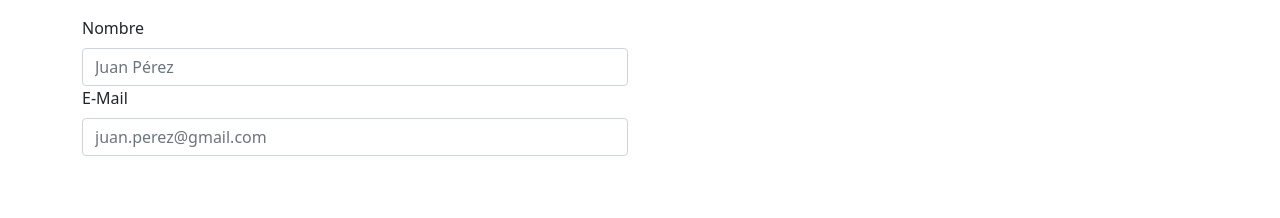
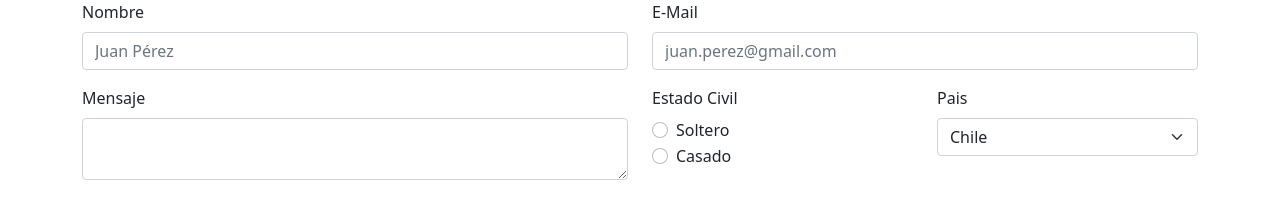
Before and after one commit to MARSFOREVER472/Practica, a plain HTML site: page grid/formularios/formulario_grid.html in a window 1280 px wide. Drawn offline with Linux system fonts and the light colour scheme.

Commit message:
Arreglando detalles al formulario!!!!

```diff
--- a/grid/formularios/formulario_grid.html
+++ b/grid/formularios/formulario_grid.html
@@ -11,18 +11,69 @@
 <body>
 
     <div class="container">
-        <div class="row mt-3">
-            <div class="col">
+        <div class="row">
+            <div class="col mb-3">
                 <form action="">
                     <div class="row">
-                        <div class="col-6">
+                        <div class="col-6 mb-3">
 
                             <label for="name" class="form-label">Nombre</label>
                             <input type="text" class="form-control" placeholder="Juan Pérez" id="name">
 
+                        </div>
+
+                        <div class="col-6 mb-3">
+
                             <label for="mail" class="form-label">E-Mail</label>
                             <input type="email" class="form-control" placeholder="juan.perez@gmail.com" id="mail">
 
+                        </div>
+                    </div>
+
+                    <div class="row">
+                        <div class="col-6">
+
+                            <label for="message" class="form-label">Mensaje</label>
+                            <textarea name="message" id="message" class="form-control"></textarea>
+
+                        </div>
+
+                        <div class="col-6">
+                            <div class="row">
+                                <div class="col-6">
+
+                                    <label class="form-label">Estado Civil</label>
+
+                                    <div class="form-check">
+
+                                        <input type="radio" class="form-check-input" name="marriage-status" id="single">
+                                        <label for="single" class="form-check-label">Soltero</label>
+
+                                    </div>
+
+                                    <div class="form-check">
+
+                                        <input type="radio" class="form-check-input" name="marriage-status" id="married">
+                                        <label for="married" class="form-check-label">Casado</label>
+
+                                    </div>
+
+                                </div>
+
+                                <div class="col-6">
+
+                                    <label class="form-label">Pais</label>
+
+                                    <select name="country" id="country" class="form-select">
+
+                                        <option value="chile">Chile</option>
+                                        <option value="peru">Peru</option>
+                                        <option value="argentina">Argentina</option>
+
+                                    </select>
+                                </div>
+
+                            </div>
                         </div>
                     </div>
                 </form>
```
